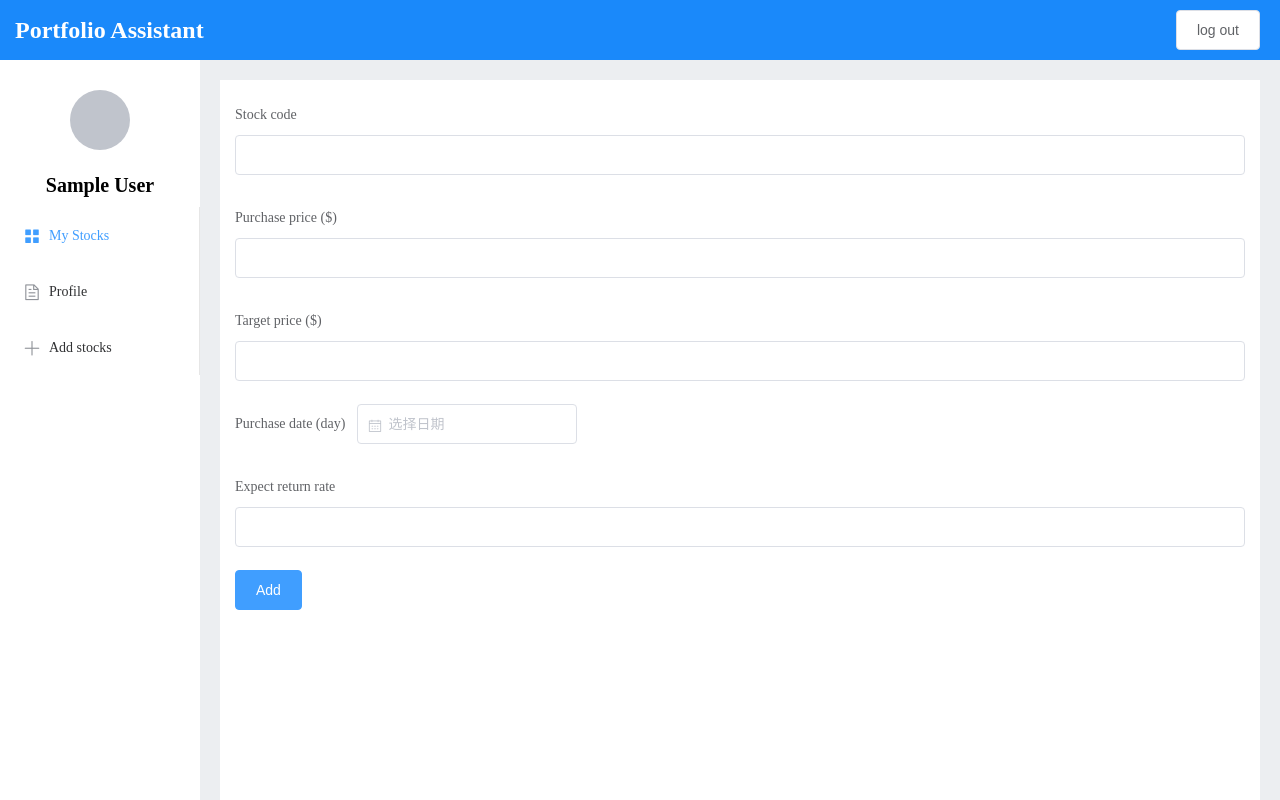
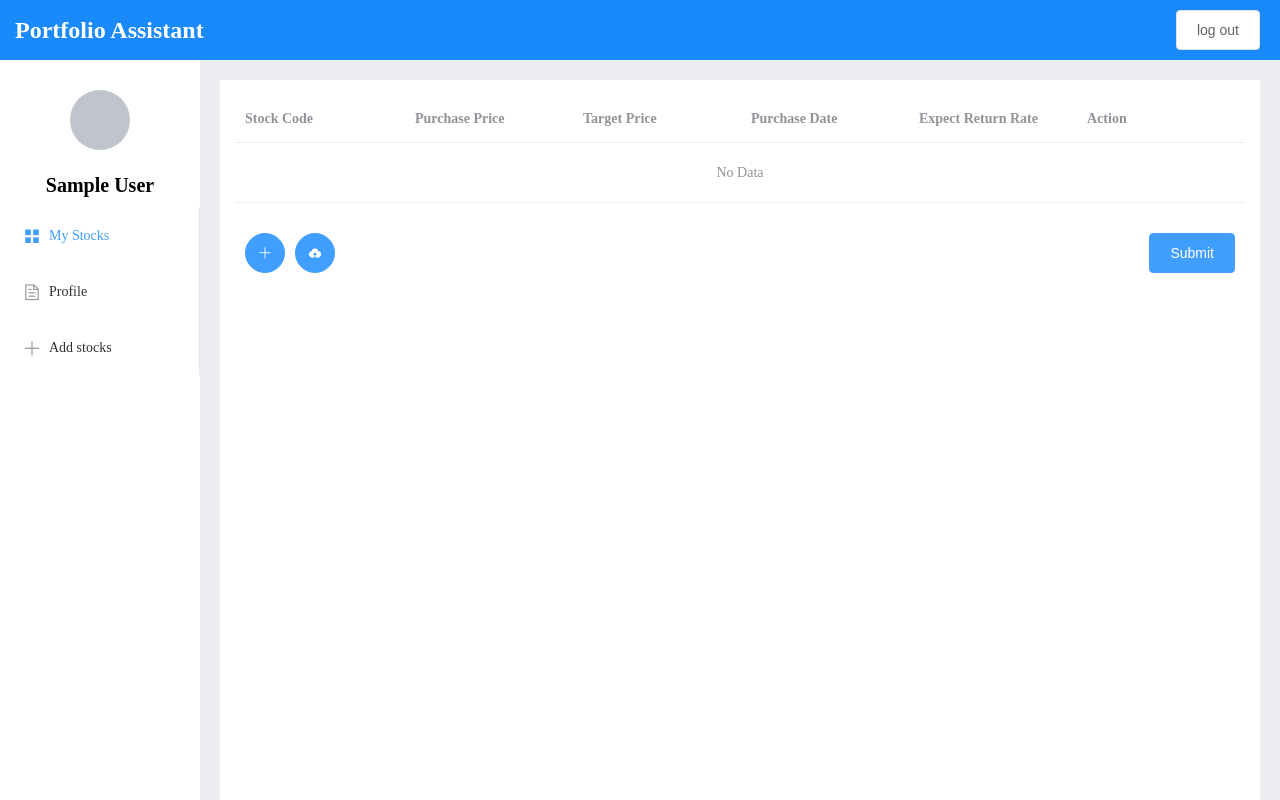
Before and after one commit to gtalarico/django-vue-template, a Vue app: page /home/addstock in a window 1280 px wide. Built offline with nearby package versions, Linux system fonts and the light colour scheme; sample sign-in values are in the browser's storage.

Commit message:
add func: import CSV to add new Stocks

```diff
--- a/package.json
+++ b/package.json
@@ -13,6 +13,8 @@
     "element-ui": "^2.4.5",
     "file-saver": "^2.0.5",
     "js-cookie": "^2.2.0",
+    "moment": "^2.29.1",
+    "papaparse": "^5.3.0",
     "register-service-worker": "^1.7.2",
     "vue": "^2.5.17",
     "vue-router": "^3.0.1",
--- a/src/components/AddStock.vue
+++ b/src/components/AddStock.vue
@@ -1,47 +1,135 @@
 <template>
   <div>
-    <el-form ref="form" :model="form">
-      <el-form-item label="Stock code">
-        <el-input v-model="form.code"></el-input>
-      </el-form-item>
-      <el-form-item label="Purchase price ($)">
-        <el-input v-model="form.purchase_price"></el-input>
-      </el-form-item>
-      <el-form-item label="Target price ($)">
-        <el-input v-model="form.target_price"></el-input>
-      </el-form-item>
+    <el-table :data="tableData" style="width: 100%">
+      <el-table-column prop="code" label="Stock Code"> </el-table-column>
+      <el-table-column prop="purchase_price" label="Purchase Price">
+      </el-table-column>
+      <el-table-column prop="target_price" label="Target Price">
+      </el-table-column>
+      <el-table-column
+        prop="displayed_purchase_date"
+        label="Purchase Date"
+      ></el-table-column>
+      <el-table-column
+        prop="expect_return_rate"
+        label="Expect Return Rate"
+      ></el-table-column>
+      <el-table-column label="Action">
+        <template slot-scope="scope">
+          <el-button
+            icon="el-icon-delete"
+            type="danger"
+            circle
+            @click="Delete(scope.$index, scope.row)"
+          ></el-button>
+        </template>
+      </el-table-column>
+    </el-table>
+    <el-button
+      type="primary"
+      icon="el-icon-plus"
+      circle
+      @click="dialogAddVisible = true"
+      style="margin-top: 30px; margin-left: 10px"
+    ></el-button>
+    <el-button
+      type="primary"
+      icon="el-icon-upload"
+      circle
+      @click="dialogUploadVisible = true"
+      style="margin-top: 30px; margin-left: 10px"
+    ></el-button>
+    <el-button
+      type="primary"
+      style="margin-top: 30px; margin-right: 10px; float: right"
+      @click="Submit()"
+      >Submit</el-button
+    >
+    <el-dialog title="Upload" :visible.sync="dialogUploadVisible">
+      <el-upload
+        class="upload-demo"
+        drag
+        action=""
+        ref="upload"
+        :on-change="handleUploadChange"
+        :auto-upload="false"
+        :limit="1"
+      >
+        <i class="el-icon-upload"></i>
+        <div class="el-upload__text">
+          Drag the file here, or <em>click to upload</em>
+        </div>
+        <div class="el-upload__tip" slot="tip">Only .csv is allowed</div>
+      </el-upload>
+      <div slot="footer" class="dialog-footer">
+        <el-button @click="dialogUploadVisible = false">Cancle</el-button>
+        <el-button type="primary" @click="Upload()">Confirm</el-button>
+      </div>
+    </el-dialog>
+    <el-dialog title="New Stock" :visible.sync="dialogAddVisible">
+      <el-form ref="form" :model="form" label-position="left">
+        <el-form :inline="true"
+          ><el-row>
+            <el-col :span="12"
+              ><el-form-item label="Stock code" inline>
+                <el-input v-model="form.code"></el-input> </el-form-item
+            ></el-col>
+            <el-col :span="12"
+              ><el-form-item label="Purchase price ($)">
+                <el-input
+                  v-model="form.purchase_price"
+                ></el-input> </el-form-item
+            ></el-col> </el-row
+        ></el-form>
+        <el-form :inline="true"
+          ><el-row>
+            <el-col :span="12"
+              ><el-form-item label="Target price ($)">
+                <el-input v-model="form.target_price"></el-input> </el-form-item
+            ></el-col>
+            <el-col :span="12"
+              ><el-form-item label="Expect return rate">
+                <el-input
+                  v-model="form.expect_return_rate"
+                ></el-input> </el-form-item></el-col></el-row
+        ></el-form>
+        <el-form :inline="true">
           <el-form-item label="Purchase date (day)">
             <el-date-picker
               v-model="form.purchase_date"
               type="date"
-          placeholder="选择日期"
+              placeholder="Purchase date"
             >
             </el-date-picker>
           </el-form-item>
-      <el-form-item label="Expect return rate">
-        <el-input v-model="form.expect_return_rate"></el-input>
-      </el-form-item>
-      <el-form-item>
-        <el-button type="primary" @click="Add">Add</el-button>
-      </el-form-item>
         </el-form>
+      </el-form>
+      <div slot="footer" class="dialog-footer">
+        <el-button @click="dialogAddVisible = false">Cancle</el-button>
+        <el-button type="primary" @click="Add()">Confirm</el-button>
+      </div>
+    </el-dialog>
   </div>
 </template>
 
 <script>
 import axios from "axios";
 import { getStore } from "@/config/utils";
+import moment from "moment";
+import Papa from "papaparse";
 export default {
   name: "addstock",
   methods: {
-    Add() {
+    Submit() {
       let added_stocks = {};
-      added_stocks[this.form.code] = {
-        purchase_price: this.form.purchase_price,
-        purchase_date: this.form.purchase_date,
-        target_price: this.form.target_price,
-        expect_return_rate: this.form.expect_return_rate,
+      this.tableData.forEach(function (stock) {
+        added_stocks[stock.code] = {
+          purchase_price: stock.purchase_price,
+          purchase_date: stock.purchase_date,
+          target_price: stock.target_price,
+          expect_return_rate: stock.expect_return_rate,
         };
+      });
       axios
         .post("/profile/add_stock/", {
           id: getStore("user").user_id,
@@ -65,14 +153,68 @@ export default {
         .catch((err) => {
           console.error(err);
           this.$message({
-            message: "something wrong when trying to add the stock...",
+            message: "something went wrong when trying to add the stock...",
             type: "error",
           });
         });
     },
+    handleUploadChange(e) {
+      const that = this;
+      const fileToLoad = event.target.files[0];
+      const reader = new FileReader();
+      reader.onload = (fileLoadedEvent) => {
+        Papa.parse(fileLoadedEvent.target.result, {
+          header: true,
+          complete(results) {
+            // that.doc = JSON.stringify(results.data, null, 2);
+            // console.log(that.doc);
+            that.doc = results.data;
+            console.log(that.doc);
+          },
+          error(errors) {
+            this.$message({
+              message: errors,
+              type: "error",
+            });
+          },
+        });
+      };
+      reader.readAsText(fileToLoad);
+    },
+    Upload() {
+      const that = this;
+      this.doc.forEach(function (stock) {
+        var form = stock;
+        form.purchase_date = new Date(form.purchase_date);
+        form.displayed_purchase_date = moment(
+          String(form.purchase_date)
+        ).format("YYYY-MM-DD");
+        that.tableData.push(form);
+        that.dialogUploadVisible = false;
+      });
+    },
+    Add() {
+      var form = {
+        code: this.form.code,
+        purchase_price: this.form.purchase_price,
+        purchase_date: this.form.purchase_date,
+        target_price: this.form.target_price,
+        expect_return_rate: this.form.expect_return_rate,
+      };
+      form.displayed_purchase_date = moment(
+        String(this.form.purchase_date)
+      ).format("YYYY-MM-DD");
+      this.tableData.push(form);
+      this.form = {};
+      this.dialogAddVisible = false;
+    },
+    Delete(index, row) {
+      this.tableData.splice(index, 1);
+    },
   },
   data() {
     return {
+      doc: null,
       form: {
         code: "",
         purchase_price: "",
@@ -80,6 +222,9 @@ export default {
         target_price: "",
         expect_return_rate: "",
       },
+      tableData: [],
+      dialogAddVisible: false,
+      dialogUploadVisible: false,
     };
   },
 };
--- a/src/components/StockTrack.vue
+++ b/src/components/StockTrack.vue
@@ -8,7 +8,7 @@
       style="width: 100%"
       :default-sort="{ prop: 'stock_code', order: 'ascending' }"
     >
-      <el-table-column prop="name" label="Name"></el-table-column>
+      <el-table-column prop="code" label="Code"></el-table-column>
       <el-table-column prop="purchase_date" label="Purchase Date" sortable>
       </el-table-column>
       <el-table-column prop="close_price" label="Close Price ($)" sortable>
@@ -82,7 +82,7 @@ export default {
         let data = [];
         for (let key in res.data.stocks) {
           var stock = res.data.stocks[key];
-          stock["name"] = key;
+          stock["code"] = key;
           stock["close_price"] = stock["close_price"].toFixed(2);
           stock["purchase_price"] = stock["purchase_price"].toFixed(2);
           stock["target_price"] = stock["target_price"].toFixed(2);
@@ -98,21 +98,19 @@ export default {
     exportExcel() {
       try {
         const $e = this.$refs["stockTable"].$el;
-        // 如果表格加了fixed属性，则导出的文件会生产两份一样的数据，所以可在这里判断一下
         let $table = $e.querySelector(".el-table__fixed");
         if (!$table) {
           $table = $e;
         }
-        // 为了返回单元格原始字符串，设置{ raw: true }
         const wb = XLSX.utils.table_to_book($table, { raw: true });
         const wbout = XLSX.write(wb, {
-          bookType: "xlsx",
+          bookType: "csv",
           bookSST: true,
           type: "array",
         });
         FileSaver.saveAs(
           new Blob([wbout], { type: "application/octet-stream" }),
-          "stocks.xlsx"
+          "stocks.csv"
         );
       } catch (e) {
         if (typeof console !== "undefined") console.error(e);
--- a/src/main.js
+++ b/src/main.js
@@ -20,8 +20,8 @@ Vue.use(ElementUI, { locale })
 Vue.use(GoogleAuth, gauthOption)
 Vue.prototype.$ajax = axios
 Vue.config.productionTip = false
-// axios.defaults.baseURL = 'http://localhost:8000'
-axios.defaults.baseURL = 'https://portfoliotradingassistant.herokuapp.com'
+axios.defaults.baseURL = 'http://localhost:8000'
+// axios.defaults.baseURL = 'https://portfoliotradingassistant.herokuapp.com'
 // axios.defaults.baseURL = 'http://rap2api.taobao.org/app/mock/282070/'
 
 new Vue({
```
Also changed, not shown: 2 other files (tests, documents, lock files or other folders). Lines whose indentation alone changed are shown as unchanged.
